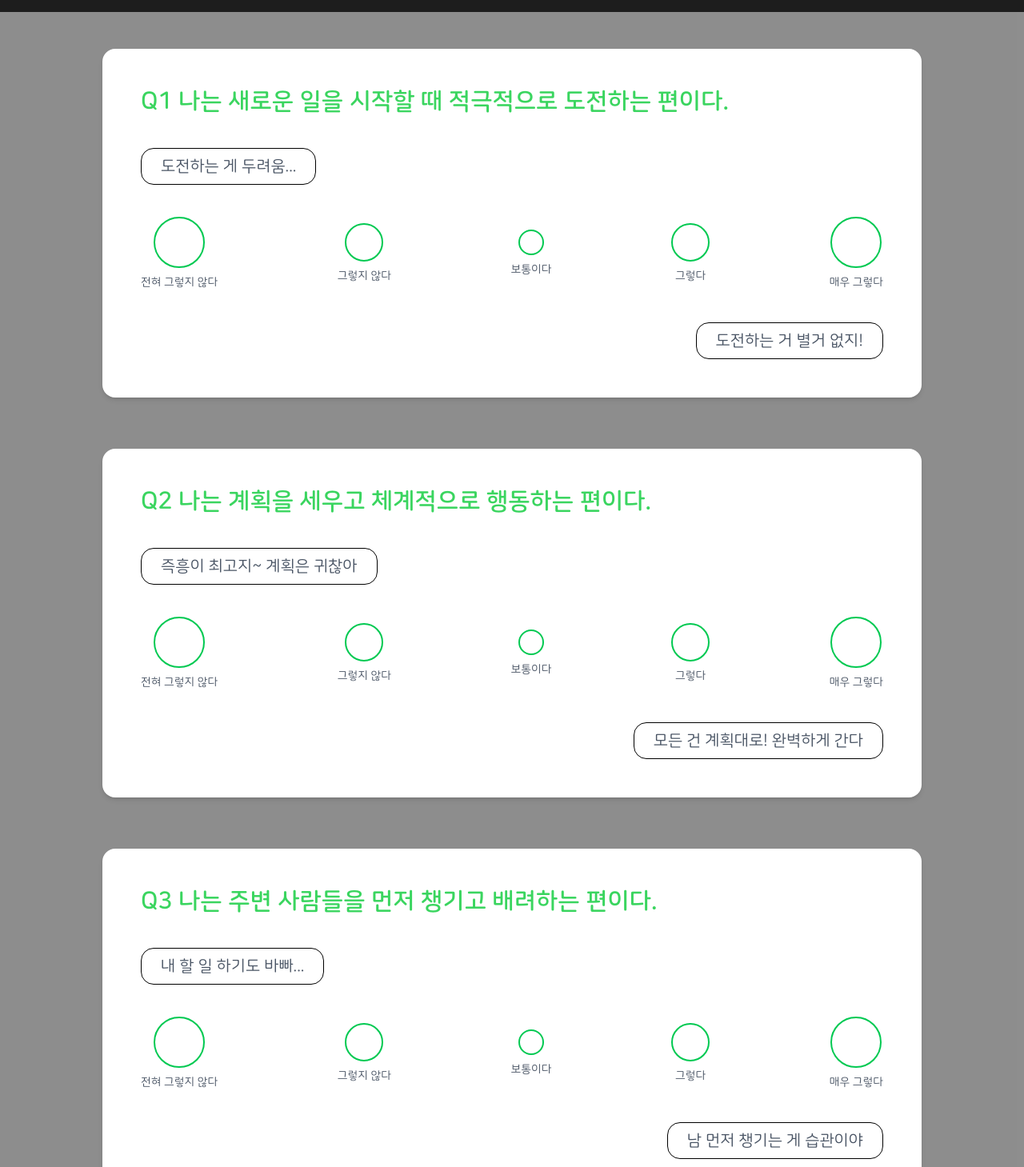
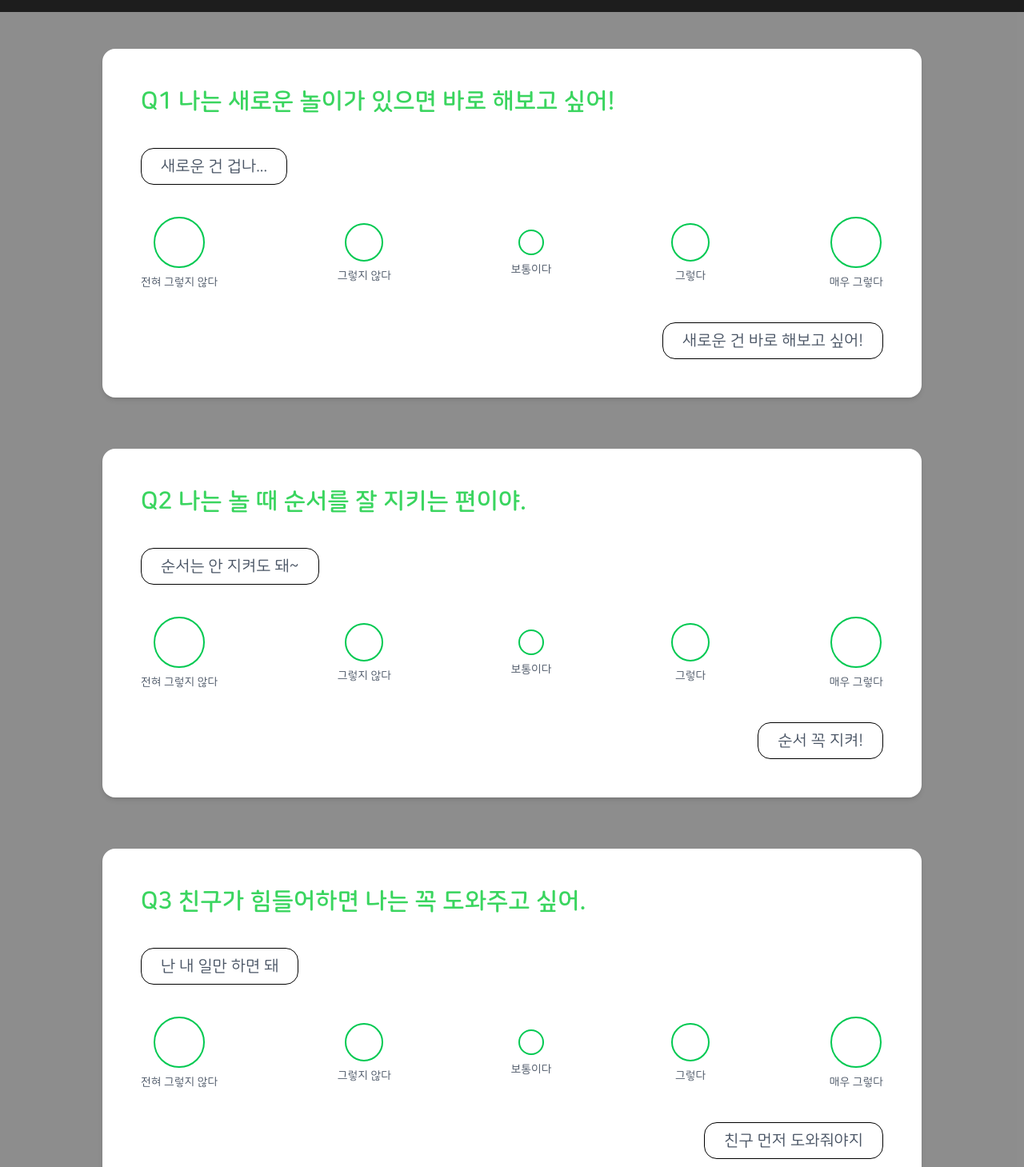
Before and after one commit to dohun08/ChaCha, a Next.js app: page /question in a window 1280 px wide. Shown: the part 51-1510 px from the top of the page at 80% size. Built offline with nearby package versions, Linux system fonts and the light colour scheme.

Commit message:
fix :: 질문지 변경

```diff
--- a/src/app/api/question/route.ts
+++ b/src/app/api/question/route.ts
@@ -6,16 +6,16 @@ type CarType = '🏎️' | '🚘' | '🚓' | '🚒' | '🚛';
 
 // 질문별 점수 매핑 테이블
 const scoreMap: Record<number, Record<CarType, number[]>> = {
-	1: { '🏎️': [5, 4, 3, 2, 1], '🚘': [3, 4, 5, 3, 2], '🚓': [1, 2, 3, 4, 5], '🚒': [2, 3, 4, 5, 3], '🚛': [1, 2, 3, 4, 5] },
-	2: { '🏎️': [1, 2, 3, 4, 5], '🚘': [2, 3, 4, 5, 3], '🚓': [5, 4, 3, 2, 1], '🚒': [3, 4, 5, 3, 2], '🚛': [5, 4, 3, 2, 1] },
-	3: { '🏎️': [1, 2, 3, 4, 5], '🚘': [2, 3, 4, 5, 3], '🚓': [3, 4, 5, 3, 2], '🚒': [5, 4, 3, 2, 1], '🚛': [3, 4, 5, 3, 2] },
-	4: { '🏎️': [5, 4, 3, 2, 1], '🚘': [5, 4, 3, 2, 1], '🚓': [2, 3, 4, 5, 3], '🚒': [3, 4, 5, 3, 2], '🚛': [1, 2, 3, 4, 5] },
-	5: { '🏎️': [1, 2, 3, 4, 5], '🚘': [3, 4, 5, 3, 2], '🚓': [4, 5, 3, 2, 1], '🚒': [4, 5, 3, 2, 1], '🚛': [5, 4, 3, 2, 1] },
-	6: { '🏎️': [2, 3, 4, 5, 3], '🚘': [3, 4, 5, 3, 2], '🚓': [3, 4, 5, 3, 2], '🚒': [5, 4, 3, 2, 1], '🚛': [4, 5, 3, 2, 1] },
-	7: { '🏎️': [5, 4, 3, 2, 1], '🚘': [3, 4, 5, 3, 2], '🚓': [1, 2, 3, 4, 5], '🚒': [3, 4, 5, 3, 2], '🚛': [1, 2, 3, 4, 5] },
-	8: { '🏎️': [5, 4, 3, 2, 1], '🚘': [5, 4, 3, 2, 1], '🚓': [2, 3, 4, 5, 3], '🚒': [3, 4, 5, 3, 2], '🚛': [2, 3, 4, 5, 3] },
-	9: { '🏎️': [1, 2, 3, 4, 5], '🚘': [2, 3, 4, 5, 3], '🚓': [3, 4, 5, 3, 2], '🚒': [3, 4, 5, 3, 2], '🚛': [5, 4, 3, 2, 1] },
-	10: { '🏎️': [1, 2, 3, 4, 5], '🚘': [2, 3, 4, 5, 3], '🚓': [5, 4, 3, 2, 1], '🚒': [5, 4, 3, 2, 1], '🚛': [3, 4, 5, 3, 2] },
+	1: { '🏎️': [5,4,3,2,1], '🚘': [4,5,4,3,2], '🚓': [1,2,3,4,5], '🚒': [2,3,4,5,3], '🚛': [2,3,4,5,3] },
+	2: { '🏎️': [1,2,3,4,5], '🚘': [2,3,4,5,4], '🚓': [5,4,3,2,1], '🚒': [4,5,3,2,1], '🚛': [5,4,3,2,1] },
+	3: { '🏎️': [2,3,4,5,3], '🚘': [3,4,5,4,3], '🚓': [3,4,5,4,3], '🚒': [5,4,3,2,1], '🚛': [4,5,3,2,1] },
+	4: { '🏎️': [5,4,3,2,1], '🚘': [5,4,3,2,1], '🚓': [2,3,4,5,4], '🚒': [3,4,5,4,3], '🚛': [2,3,4,5,4] },
+	5: { '🏎️': [2,3,4,5,4], '🚘': [3,4,5,4,3], '🚓': [5,4,3,2,1], '🚒': [4,5,3,2,1], '🚛': [5,4,3,2,1] },
+	6: { '🏎️': [5,4,3,2,1], '🚘': [4,5,4,3,2], '🚓': [3,4,5,4,3], '🚒': [3,4,5,4,3], '🚛': [2,3,4,5,4] },
+	7: { '🏎️': [5,4,3,2,1], '🚘': [4,5,4,3,2], '🚓': [1,2,3,4,5], '🚒': [3,4,5,4,3], '🚛': [2,3,4,5,4] },
+	8: { '🏎️': [3,4,5,4,3], '🚘': [4,5,4,3,2], '🚓': [4,5,4,3,2], '🚒': [5,4,3,2,1], '🚛': [4,5,3,2,1] },
+	9: { '🏎️': [2,3,4,5,4], '🚘': [3,4,5,4,3], '🚓': [4,5,4,3,2], '🚒': [3,4,5,4,3], '🚛': [5,4,3,2,1] },
+	10:{ '🏎️': [4,5,4,3,2], '🚘': [5,4,3,2,1], '🚓': [3,4,5,4,3], '🚒': [3,4,5,4,3], '🚛': [3,4,5,4,3] },
 };
 
 export interface DecodedToken extends JwtPayload {
--- a/src/app/question/page.tsx
+++ b/src/app/question/page.tsx
@@ -4,11 +4,6 @@ import { useState } from "react";
 import QuestionCard from "@/containers/question/questionCard";
 import { questions } from "@/constants/question";
 import Button from "@/components/button";
-import useNavigationWithTransition from "@/hooks/useNavigatonWithTransition";
-import {useResultStore} from "@/store/useResult";
-import axiosInstance from "@/lib/axiosInstance";
-import {useNavigationTransitionStore} from "@/store/useNavigationTransition";
-import {useLoadingStore} from "@/store/useLoading";
 import {useQuestion} from "@/hooks/useQuestion";
 
 export default function Home() {
--- a/src/constants/question.ts
+++ b/src/constants/question.ts
@@ -1,132 +1,132 @@
 export const questions = [
 	{
 		id: 1,
-		text: "나는 새로운 일을 시작할 때 적극적으로 도전하는 편이다.",
-		minText: "도전하는 게 두려움...",
-		maxText: "도전하는 거 별거 없지!",
+		text: "나는 새로운 놀이가 있으면 바로 해보고 싶어!",
+		minText: "새로운 건 겁나...",
+		maxText: "새로운 건 바로 해보고 싶어!",
 		scores: {
 			"🏎️": [5, 4, 3, 2, 1],
-			"🚘": [3, 4, 5, 3, 2],
+			"🚘": [4, 5, 4, 3, 2],
 			"🚓": [1, 2, 3, 4, 5],
 			"🚒": [2, 3, 4, 5, 3],
-			"🚛": [1, 2, 3, 4, 5],
+			"🚛": [2, 3, 4, 5, 3],
 		},
 	},
 	{
 		id: 2,
-		text: "나는 계획을 세우고 체계적으로 행동하는 편이다.",
-		minText: "즉흥이 최고지~ 계획은 귀찮아",
-		maxText: "모든 건 계획대로! 완벽하게 간다",
+		text: "나는 놀 때 순서를 잘 지키는 편이야.",
+		minText: "순서는 안 지켜도 돼~",
+		maxText: "순서 꼭 지켜!",
 		scores: {
 			"🏎️": [1, 2, 3, 4, 5],
-			"🚘": [2, 3, 4, 5, 3],
+			"🚘": [2, 3, 4, 5, 4],
 			"🚓": [5, 4, 3, 2, 1],
-			"🚒": [3, 4, 5, 3, 2],
+			"🚒": [4, 5, 3, 2, 1],
 			"🚛": [5, 4, 3, 2, 1],
 		},
 	},
 	{
 		id: 3,
-		text: "나는 주변 사람들을 먼저 챙기고 배려하는 편이다.",
-		minText: "내 할 일 하기도 바빠...",
-		maxText: "남 먼저 챙기는 게 습관이야",
+		text: "친구가 힘들어하면 나는 꼭 도와주고 싶어.",
+		minText: "난 내 일만 하면 돼",
+		maxText: "친구 먼저 도와줘야지",
 		scores: {
-			"🏎️": [1, 2, 3, 4, 5],
-			"🚘": [2, 3, 4, 5, 3],
-			"🚓": [3, 4, 5, 3, 2],
+			"🏎️": [2, 3, 4, 5, 3],
+			"🚘": [3, 4, 5, 4, 3],
+			"🚓": [3, 4, 5, 4, 3],
 			"🚒": [5, 4, 3, 2, 1],
-			"🚛": [3, 4, 5, 3, 2],
+			"🚛": [4, 5, 3, 2, 1],
 		},
 	},
 	{
 		id: 4,
-		text: "나는 새로운 기술이나 트렌드에 관심이 많고 시도해보는 편이다.",
-		minText: "새로운 건 귀찮아...",
-		maxText: "신기술? 바로 써봐야지! ⚡",
+		text: "새로운 장난감이나 기계를 보면 써보고 싶어!",
+		minText: "귀찮아서 안 써봐",
+		maxText: "바로 써보고 싶어!",
 		scores: {
 			"🏎️": [5, 4, 3, 2, 1],
 			"🚘": [5, 4, 3, 2, 1],
-			"🚓": [2, 3, 4, 5, 3],
-			"🚒": [3, 4, 5, 3, 2],
-			"🚛": [1, 2, 3, 4, 5],
+			"🚓": [2, 3, 4, 5, 4],
+			"🚒": [3, 4, 5, 4, 3],
+			"🚛": [2, 3, 4, 5, 4],
 		},
 	},
 	{
 		id: 5,
-		text: "나는 무거운 책임이나 실무를 꾸준히 수행하는 편이다.",
-		minText: "책임은 부담스러워...",
-		maxText: "맡은 건 끝까지 간다",
+		text: "나는 맡은 일은 끝까지 하려고 해.",
+		minText: "하기 싫으면 포기해",
+		maxText: "끝까지 해야지!",
 		scores: {
-			"🏎️": [1, 2, 3, 4, 5],
-			"🚘": [3, 4, 5, 3, 2],
-			"🚓": [4, 5, 3, 2, 1],
+			"🏎️": [2, 3, 4, 5, 4],
+			"🚘": [3, 4, 5, 4, 3],
+			"🚓": [5, 4, 3, 2, 1],
 			"🚒": [4, 5, 3, 2, 1],
 			"🚛": [5, 4, 3, 2, 1],
 		},
 	},
 	{
 		id: 6,
-		text: "나는 다른 사람과 협력하며 문제를 해결하는 것을 선호한다.",
-		minText: "혼자가 더 편하지...",
-		maxText: "함께해야 진짜 시너지",
+		text: "나는 친구들한테 먼저 말 걸고 이끌 때가 많아.",
+		minText: "친구 말만 따라가",
+		maxText: "먼저 말하고 이끌어!",
 		scores: {
-			"🏎️": [2, 3, 4, 5, 3],
-			"🚘": [3, 4, 5, 3, 2],
-			"🚓": [3, 4, 5, 3, 2],
+			"🏎️": [5, 4, 3, 2, 1],
+			"🚘": [4, 5, 4, 3, 2],
+			"🚓": [3, 4, 5, 4, 3],
+			"🚒": [3, 4, 5, 4, 3],
+			"🚛": [2, 3, 4, 5, 4],
+		},
+	},
+	{
+		id: 7,
+		text: "나는 계획보단 그때그때 하고 싶은 걸 해!",
+		minText: "계획은 귀찮아",
+		maxText: "즉흥이 좋아!",
+		scores: {
+			"🏎️": [5, 4, 3, 2, 1],
+			"🚘": [4, 5, 4, 3, 2],
+			"🚓": [1, 2, 3, 4, 5],
+			"🚒": [3, 4, 5, 4, 3],
+			"🚛": [2, 3, 4, 5, 4],
+		},
+	},
+	{
+		id: 8,
+		text: "나는 친구들이랑 놀 때 싸우지 않고 잘 맞춰!",
+		minText: "내 마음대로 해야 돼",
+		maxText: "친구랑 잘 맞춰 놀아야지",
+		scores: {
+			"🏎️": [3, 4, 5, 4, 3],
+			"🚘": [4, 5, 4, 3, 2],
+			"🚓": [4, 5, 4, 3, 2],
 			"🚒": [5, 4, 3, 2, 1],
 			"🚛": [4, 5, 3, 2, 1],
 		},
 	},
 	{
-		id: 7,
-		text: "나는 계획보다는 상황에 맞게 즉흥적으로 행동하는 편이다.",
-		minText: "즉흥은 불안해...",
-		maxText: "즉흥이 내 스타일이지",
+		id: 9,
+		text: "나는 장난감을 만들거나 고치는 걸 좋아해!",
+		minText: "그냥 놀기만 해",
+		maxText: "만들고 고치는 게 재밌어",
 		scores: {
-			"🏎️": [5, 4, 3, 2, 1],
-			"🚘": [3, 4, 5, 3, 2],
-			"🚓": [1, 2, 3, 4, 5],
-			"🚒": [3, 4, 5, 3, 2],
-			"🚛": [1, 2, 3, 4, 5],
-		},
-	},
-	{
-		id: 8,
-		text: "나는 새로운 아이디어나 시도를 즐기는 편이다.",
-		minText: "익숙한 게 제일 좋아",
-		maxText: "아이디어 터지는 게 재밌어!",
-		scores: {
-			"🏎️": [5, 4, 3, 2, 1],
-			"🚘": [5, 4, 3, 2, 1],
-			"🚓": [2, 3, 4, 5, 3],
-			"🚒": [3, 4, 5, 3, 2],
-			"🚛": [2, 3, 4, 5, 3],
-		},
-	},
-	{
-		id: 9,
-		text: "나는 실용적이고 현실적인 해결책을 선호한다.",
-		minText: "현실보다 감성이지~",
-		maxText: "현실적으로 가야지, 냉정하게!",
-		scores: {
-			"🏎️": [1, 2, 3, 4, 5],
-			"🚘": [2, 3, 4, 5, 3],
-			"🚓": [3, 4, 5, 3, 2],
-			"🚒": [3, 4, 5, 3, 2],
+			"🏎️": [2, 3, 4, 5, 4],
+			"🚘": [3, 4, 5, 4, 3],
+			"🚓": [4, 5, 4, 3, 2],
+			"🚒": [3, 4, 5, 4, 3],
 			"🚛": [5, 4, 3, 2, 1],
 		},
 	},
 	{
 		id: 10,
-		text: "나는 주변 사람들의 안전이나 질서를 중요하게 생각한다.",
-		minText: "규칙은 좀 답답해",
-		maxText: "질서가 있어야 마음이 편해",
+		text: "나는 나중에 멋진 발명가가 되고 싶어!",
+		minText: "그냥 평범하게 살아도 돼",
+		maxText: "멋진 발명가 되고 싶어!",
 		scores: {
-			"🏎️": [1, 2, 3, 4, 5],
-			"🚘": [2, 3, 4, 5, 3],
-			"🚓": [5, 4, 3, 2, 1],
-			"🚒": [5, 4, 3, 2, 1],
-			"🚛": [3, 4, 5, 3, 2],
+			"🏎️": [4, 5, 4, 3, 2],
+			"🚘": [5, 4, 3, 2, 1],
+			"🚓": [3, 4, 5, 4, 3],
+			"🚒": [3, 4, 5, 4, 3],
+			"🚛": [3, 4, 5, 4, 3],
 		},
 	},
 ];
```
Also changed, not shown: src/containers/result/CarModel.tsx (+69 -72 lines).
